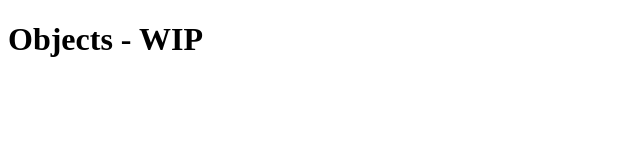
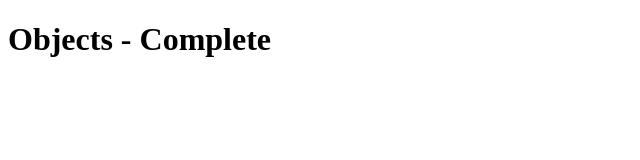
Before and after one commit to kayleechristine/codeup-web-exercises, a website: page objects.html in a window 1280 px wide. Shown: the whole page, without its empty margins (0-640 px from the left). Drawn offline with Linux system fonts and the light colour scheme.

Commit message:
finished the objects exercise

```diff
--- a/js/objects.js
+++ b/js/objects.js
@@ -205,7 +205,4 @@
 
     favBookInfo();
 
-
-
-
 })();
--- a/objects.html
+++ b/objects.html
@@ -5,7 +5,7 @@
     <title>Objects</title>
 </head>
 <body>
-    <h1>Objects - WIP </h1>
+    <h1>Objects - Complete </h1>
     <script src="js/objects.js"></script>
 </body>
 </html>
```
